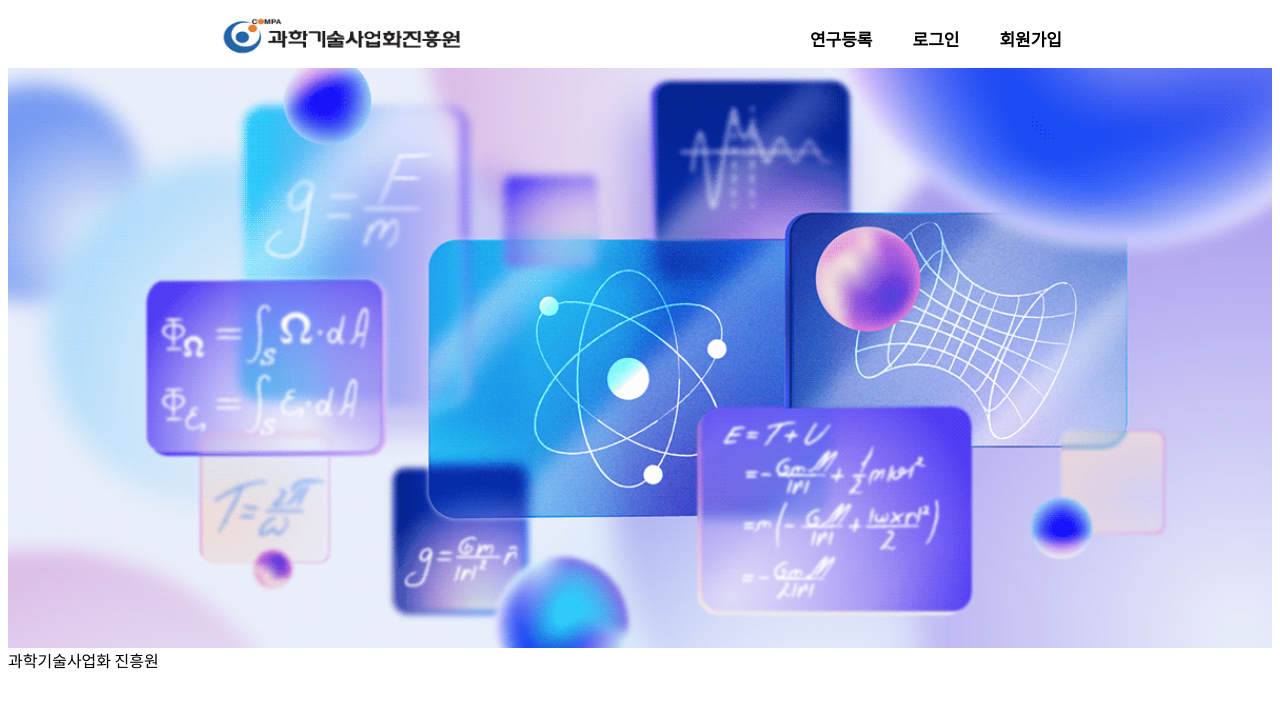
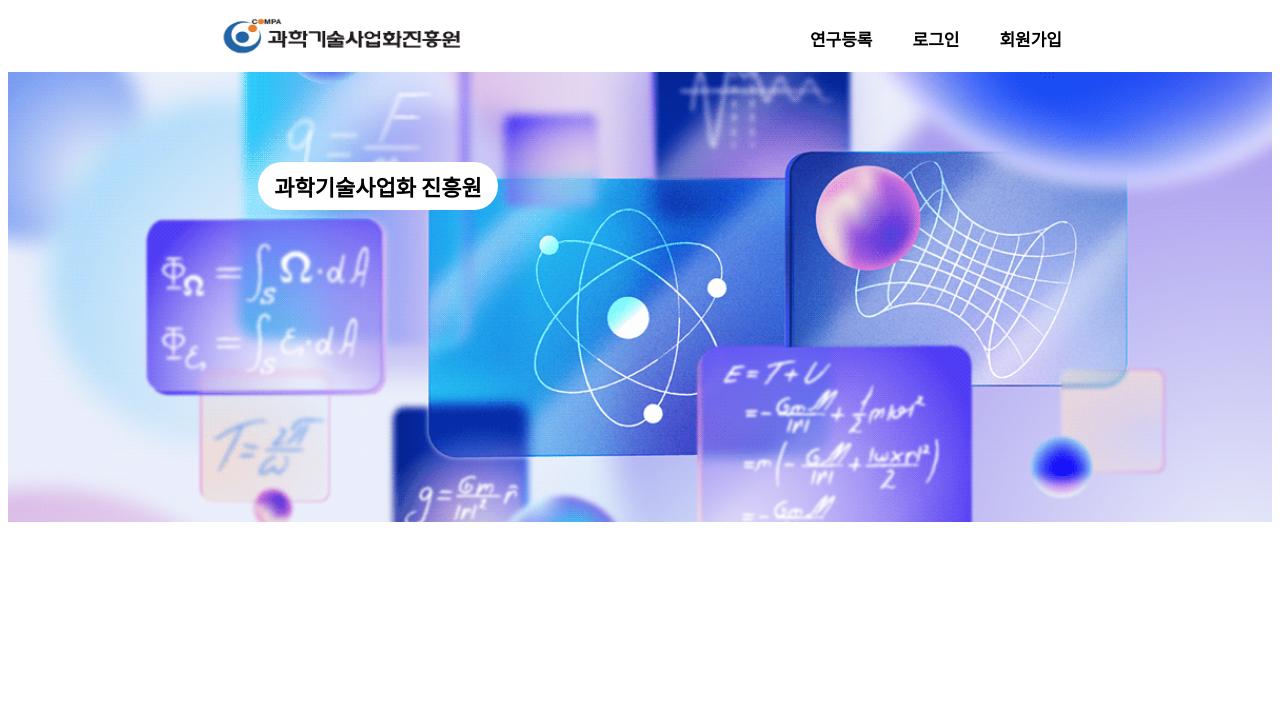
Before and after one commit to 97Project24/Compa, a React (Create React App) app in the folder project/src/main/frontend/: page / in a window 1280 px wide. Shown: the top 708 px of the page. Built offline with nearby package versions, Linux system fonts and the light colour scheme.

Commit message:
banner 완성

```diff
--- a/project/src/main/frontend/package.json
+++ b/project/src/main/frontend/package.json
@@ -12,6 +12,7 @@
     "react-dom": "^18.3.1",
     "react-scripts": "5.0.1",
     "styled-components": "^6.1.11",
+    "swiper": "^11.1.4",
     "web-vitals": "^2.1.4"
   },
   "scripts": {
--- a/project/src/main/frontend/src/components/Banner.js
+++ b/project/src/main/frontend/src/components/Banner.js
@@ -1,6 +1,7 @@
 import React from 'react';
 import styled from 'styled-components';
 import bannerImg from '../assets/bannerImg.png';
+import { Swiper, SwiperSlide } from 'swiper/react';
 
 const Banner = () => {
     return (
@@ -21,12 +22,14 @@ const StyledBanner = styled.div`
   width: 100%;
   height: 100vh;
   position: relative;
+  margin-top: 4px;
 `;
 
 const BannerImg = styled.div`
     width: 100%;
-    height: 580px;
+    height: 450px;
     overflow: hidden;
+    position: relative;
 
     img {
       width: 100%;
@@ -37,10 +40,15 @@ const BannerImg = styled.div`
 
 const BannerContent = styled.div`
     position: absolute;
+    background-color: #fff;
+    width: 240px;
+    height: 40px;
     text-align: center;
-
-    .span {
-        color: fff;
-        font-size: 30px;
-    }
+    padding-top: 8px;
+    border-radius: 30px;
+    top: 90px;
+    left: 250px;
+    color: fff;
+    font-size: 22px;
+    font-weight: 600;
 `;
```
Also changed, not shown: 1 other file (tests, documents, lock files or other folders).
